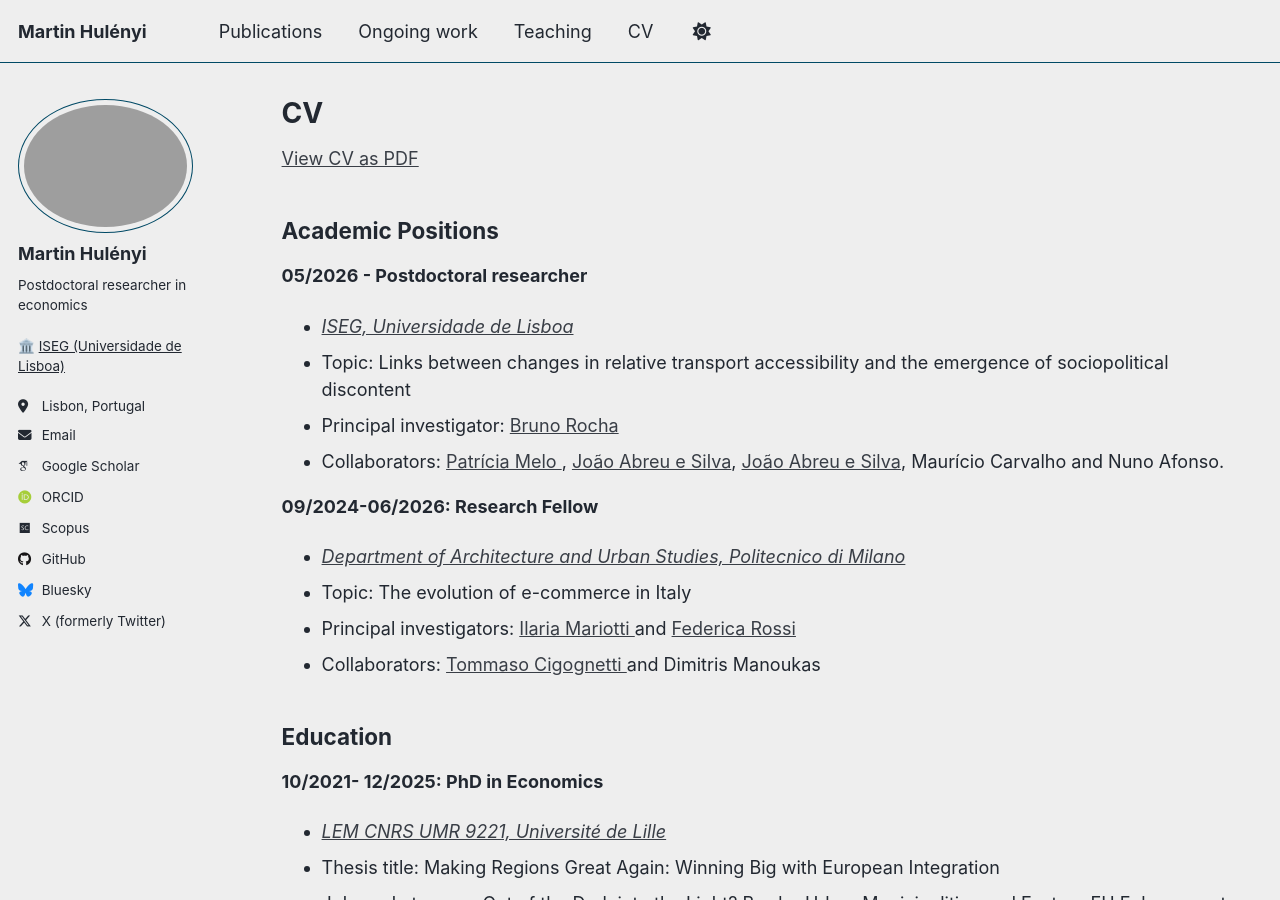
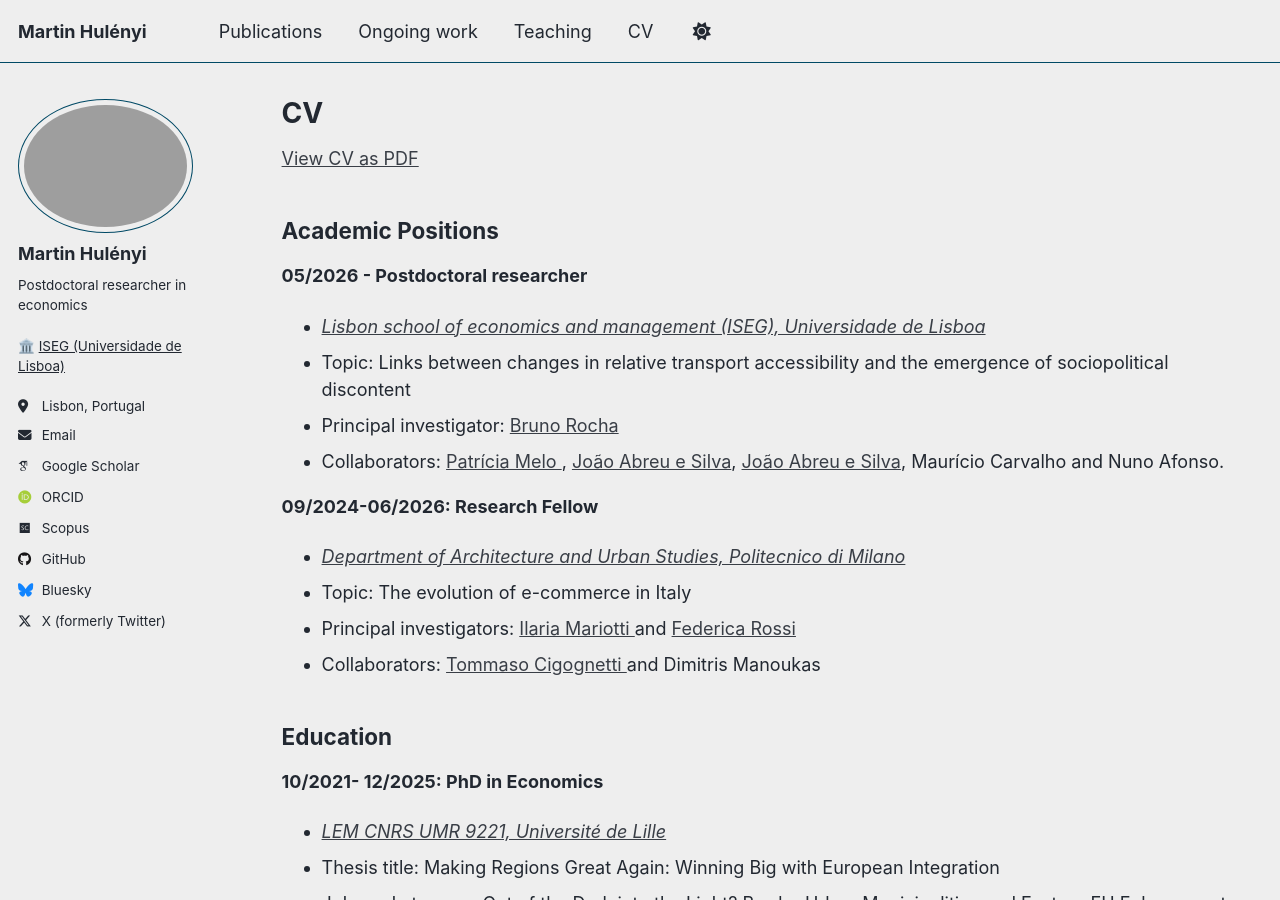
Before and after one commit to martinhulenyi/martinhulenyi.github.io, a Jekyll site: the page built from _pages/cv.md, in a window 1280 px wide and 900 px high. Built offline with Jekyll 4.4.1, drawn with Linux system fonts in a browser that asks for light colours; some web fonts are replaced.

Commit message:
Update cv.md

```diff
--- a/_pages/cv.md
+++ b/_pages/cv.md
@@ -9,13 +9,13 @@ redirect_from:
 
 {% include base_path %}
 
-<a href="https://martinhulenyi.github.io/files/cv.pdf" target="_blank" rel="noopener">
+<a href="https://martinhulenyi.eu/files/cv.pdf" target="_blank" rel="noopener">
   View CV as PDF
 </a>
 
 ## **Academic Positions**
 **05/2026 -  Postdoctoral researcher**
-* *<a href="https://www.iseg.ulisboa.pt/" target="_blank" rel="noopener">ISEG, Universidade de Lisboa</a>*
+* *<a href="https://www.iseg.ulisboa.pt/" target="_blank" rel="noopener">Lisbon school of economics and management (ISEG), Universidade de Lisboa</a>*
 * Topic: Links between changes in relative transport accessibility and the emergence of sociopolitical discontent
 * Principal investigator: <a href="https://sites.google.com/view/brunorocha" target="_blank" rel="noopener"> Bruno Rocha </a>
 * Collaborators: <a href="https://scholar.google.at/citations?user=zd_SXZMAAAAJ&hl=pt-PT&oi=ao" target="_blank" rel="noopener"> Patrícia Melo </a>,  <a href="https://scholar.google.at/citations?user=xgwKEAoAAAAJ&hl=pt-PT&oi=sra" target="_blank" rel="noopener"> João Abreu e Silva</a>, <a href="https://scholar.google.at/citations?user=xgwKEAoAAAAJ&hl=pt-PT&oi=sra" target="_blank" rel="noopener"> João Abreu e Silva</a>, Maurício Carvalho and Nuno Afonso.
```
